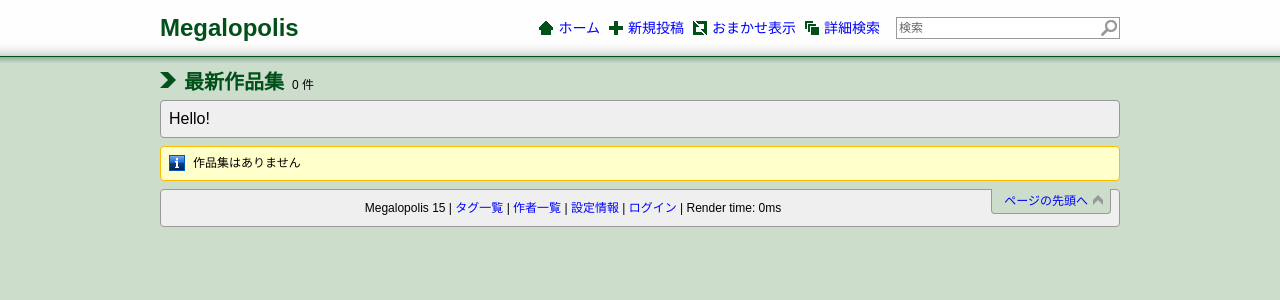
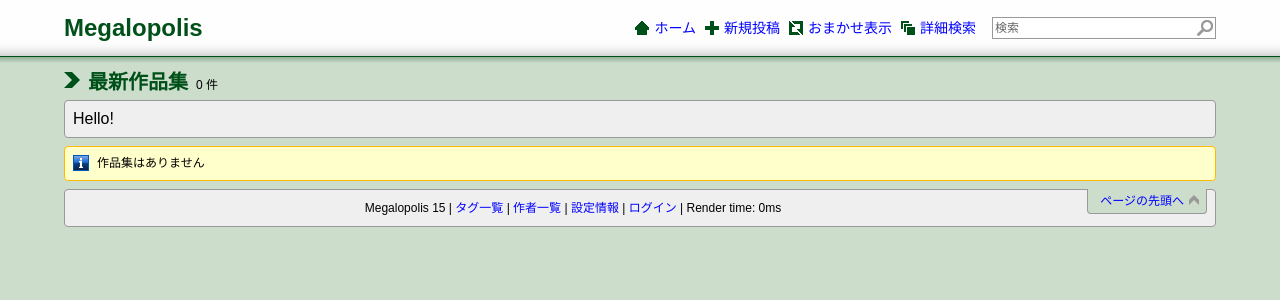
Before and after one commit to mfakane/Megalopolis, a PHP site: page / in a window 1280 px wide. Shown: the top 300 px of the page. Run offline with PHP 8.4, Linux system fonts and the light colour scheme; some libraries are stand-ins or nearby versions.

Commit message:
作品ページ以外も可変幅に変更

```diff
--- a/req/Visualizer/Read/Index.php
+++ b/req/Visualizer/Read/Index.php
@@ -158,6 +158,7 @@ Visualizer::doctype();
 		? (App::$actionName == "new" ? Visualizer::actionHref(App::$actionName) . "/" : Visualizer::actionHref($h->subject, $h->entry->id, App::$actionName, array("p" => "")))
 		: Visualizer::actionHref($h->subject, $h->entry->id) . "/") ?>
 	<section id="body">
+		<div id="verticalWrapper">
 			<div id="contentWrapper">
 				<?if ($h->page == 1 && $c->showHeaderInsideBorder): ?>
 					<h1>
@@ -225,6 +226,7 @@ Visualizer::doctype();
 						)) ?>
 					</footer>
 				<?endif ?>
+			</div>
 		</div>
 	</section>
 	<? Visualizer::pager($h->page, $h->entry->pageCount, 5, App::$actionName != "index"
--- a/req/Visualizer/Template/Index.php
+++ b/req/Visualizer/Template/Index.php
@@ -67,6 +67,7 @@ function entries($entries, $isAdmin, $listType = null)
 		<div class="entries">
 			<?php foreach ($entries as $idx => $i): ?>
 				<article>
+					<div class="articleBody">
 						<?php if ($c->showTitle[Configuration::ON_SUBJECT]): ?>
 							<h2>
 								<?php if ($isAdmin): ?>
@@ -144,6 +145,7 @@ function entries($entries, $isAdmin, $listType = null)
 								<?php Visualizer::convertedSummary($i->summary) ?>
 							</p>
 						<?php endif ?>
+					</div>
 				</article>
 			<?php endforeach ?>
 		</div>
--- a/style/alt/style.css
+++ b/style/alt/style.css
@@ -84,7 +84,7 @@ body>footer>ul:first-child+a
 	background-color: #ffffff;
 }
 
-div.entries article
+div.entries article .articleBody
 {
 	border-color: #480000;
 }
--- a/style/presto.css
+++ b/style/presto.css
@@ -1,8 +1,7 @@
-.read #body.vertical>div
+.read #body.vertical #verticalWrapper
 {
 	right: -552px;
-	height: 926px;
-	width: 520px;
+	width: 552px;
 	-o-transform: rotate(90deg);
 	-o-transform-origin: 0% 0%;
 	letter-spacing: 1px;
--- a/style/style.css
+++ b/style/style.css
@@ -10,9 +10,8 @@ html
 body
 {
 	position: relative;
-	margin: 0px auto 0px auto;
-	padding: 0px;
-	max-width: 960px;
+	margin: 0px 5% 0px 5%;
+	padding: 0px;
 	color: #000000;
 }
 
@@ -396,13 +395,19 @@ div.entries article
 {
 	position: relative;
 	display: inline-block;
+	margin: 0px;
+	padding: 0px;
+	width: 50%;
+	vertical-align: top;
+}
+
+div.entries article .articleBody
+{
 	margin: 0px 4px 8px 4px;
 	padding: 8px;
-	width: 458px;
 	border: #005019 1px solid;
 	border-radius: 4px;
 	background: #ffffff;
-	vertical-align: top;
 	overflow: hidden;
 }
 
@@ -1003,7 +1008,7 @@ form[action="unpost"] button:active img, button.unpost:active img
 {
 	padding-left: 318px;
 	padding-right: 8px;
-	width: 631px;
+	width: 494px;
 	margin-right: auto;
 	margin-left: auto;
 }
@@ -1034,9 +1039,8 @@ form[action="unpost"] button:active img, button.unpost:active img
 #commentform textarea
 {
 	margin-left: 8px;
-	width: 618px;
-	min-width: 618px;
-	max-width: 618px;
+	width: 480px;
+	min-width: 480px;
 	height: 48px;
 	min-height: 48px;
 }
@@ -1070,7 +1074,6 @@ form[action="unpost"] button:active img, button.unpost:active img
 {
 	width: 460px;
 	min-width: 460px;
-	max-width: 460px;
 }
 
 .edit section p
@@ -1198,13 +1201,6 @@ ul.buttons li,
 .read h1
 {
 	margin-top: 32px;
-}
-
-body.read
-{
-	max-width: none;
-	margin-right: 8px;
-	margin-left: 8px;
 }
 
 body.read>h1
@@ -1309,7 +1305,7 @@ body.read>h1
 	word-wrap: break-word;
 }
 
-.read #body>div
+.read #body #contentWrapper
 {
 	line-height: 180%;
 }
@@ -1402,22 +1398,28 @@ body.read>h1
 	height: 528px;
 }
 
-.read #body.vertical>div
+.read #body.vertical #verticalWrapper
 {
 	position: absolute;
 	right: 0px;
 	top: 0px;
 	margin: 0px;
-	padding: 16px;
-	width: 926px;
+	padding: 0px;
+	width: 100%;
 	height: 520px;
 	font-family: "@MeiryoKe_Gothic", "@メイリオ", "@ＭＳ ゴシック", monospace;
 	overflow: auto;
 }
 
+.read #body.vertical #contentWrapper
+{
+	margin: 0px;
+	padding: 16px;
+}
+
 .read #body .taketori-ttb
 {
-	margin: 0px -16px -31px -16px;
+	margin: 0px 0px -32px -16px;
 	line-height: 130%;
 }
 
@@ -1427,7 +1429,6 @@ body.read>h1
 	top: -24px;
 	padding-top: 16px;
 	padding-bottom: 8px;
-	height: 934px !important;
 }
 
 .read #body #content
--- a/style/trident.css
+++ b/style/trident.css
@@ -8,7 +8,7 @@
 	margin: -8px 0px -8px 24px !important;
 }
 
-.read #body.vertical>div
+.read #body.vertical #verticalWrapper
 {
 	writing-mode: tb-rl;
 	-ms-writing-mode: tb-rl;
@@ -22,7 +22,7 @@
 	margin-left: 8px;
 }
 
-.read #body.vertical>div>address
+.read #body.vertical #contentWrapper>address
 {
 	margin-left: 8px;
 	margin-bottom: 0px;
--- a/style/webkit.css
+++ b/style/webkit.css
@@ -3,10 +3,9 @@ body>header form input[name="query"]::-webkit-input-placeholder
 	color: #666666;
 }
 
-.read #body.vertical>div
+.read #body.vertical #verticalWrapper
 {
-	right: -552px;
-	height: 926px;
+	right: -520px;
 	width: 520px;
 	-webkit-transform: rotate(90deg);
 	-webkit-transform-origin: 0% 0%;
```
Also changed, not shown: script/Read/Index.js (+37 -0 lines). Lines whose indentation alone changed are shown as unchanged.
